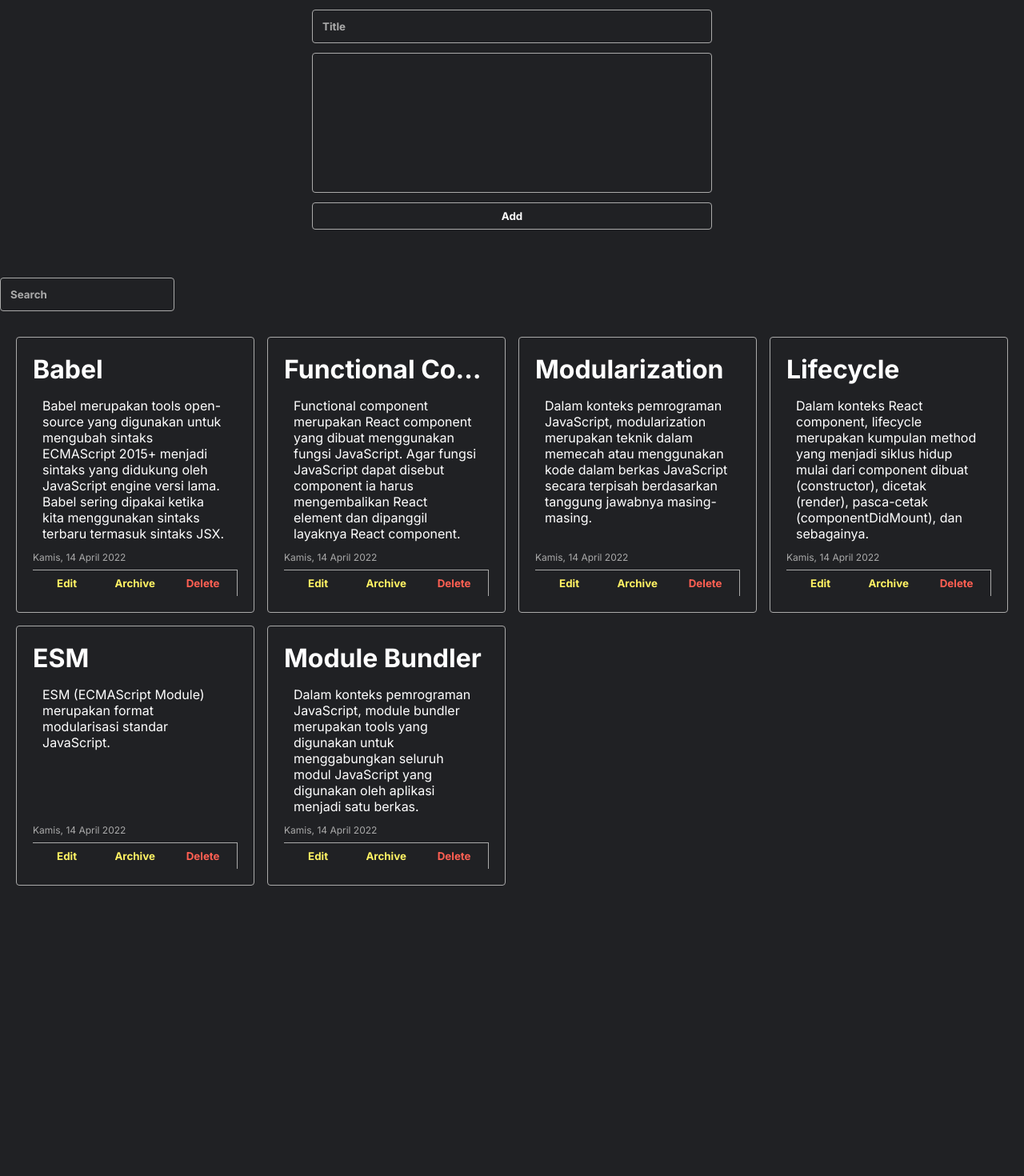
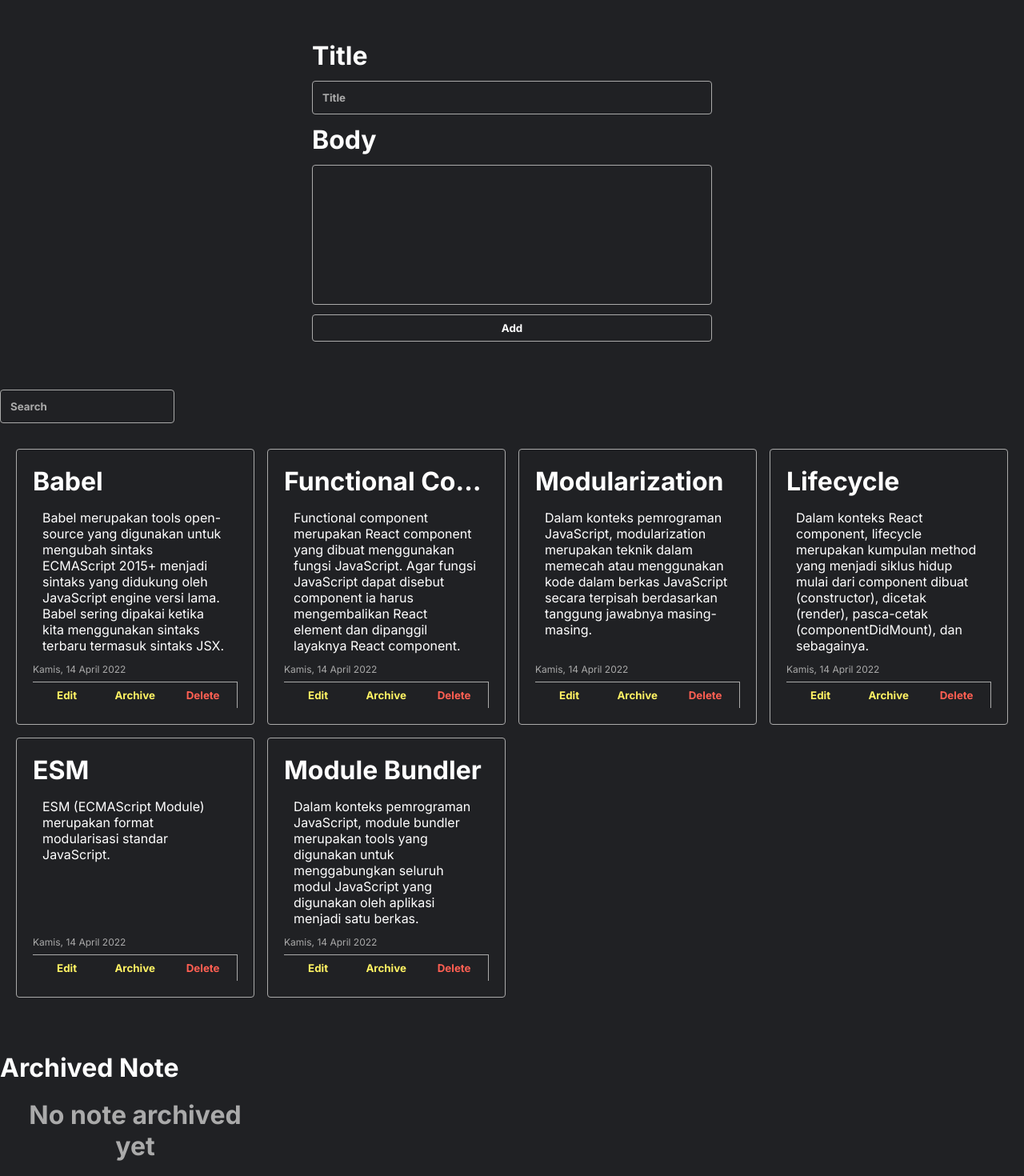
Before and after one commit to JenabB/dicoding-submission-dasar-react, a React (Create React App) app: page / in a window 1280 px wide. Shown: the top 1470 px of the page at 80% size. Before the commit the page ends 1175 px from the top, so only its background shows below. Built offline with nearby package versions, Linux system fonts and the light colour scheme.

Commit message:
add chara limit and archieved note

```diff
--- a/src/App.js
+++ b/src/App.js
@@ -2,6 +2,7 @@
 import { getInitialData } from "./utils";
 import NoteInput from "./components/NoteInput";
 import NoteItem from "./components/NoteItem";
+import ArchivedNote from "./components/ArchivedNote";
 
 class App extends React.Component {
   constructor(props) {
@@ -14,10 +15,23 @@
     this.onQueryChange = this.onQueryChange.bind(this);
     this.onDeleteHandler = this.onDeleteHandler.bind(this);
     this.onAddNoteHandler = this.onAddNoteHandler.bind(this);
+    this.onArchiveHandler = this.onArchiveHandler.bind(this);
   }
 
   onQueryChange(event) {
     this.setState({ query: event.target.value });
+  }
+
+  onArchiveHandler(id) {
+    const updatedNote = this.state.notes.find((el) => el.id === id);
+    updatedNote.archived = !updatedNote.archived;
+    const update = this.state.notes.map((el) => {
+      if (el.id === id) {
+        return updatedNote;
+      }
+      return el;
+    });
+    this.setState({ notes: update });
   }
 
   onDeleteHandler(id) {
@@ -25,7 +39,7 @@
     this.setState({ notes });
   }
 
-  onAddNoteHandler({ title, body, archieved, createdAt }) {
+  onAddNoteHandler({ title, body, archived, createdAt }) {
     this.setState((prevState) => {
       return {
         notes: [
@@ -34,7 +48,7 @@
             id: +new Date(),
             title,
             body,
-            archieved,
+            archived,
             createdAt,
           },
         ],
@@ -52,9 +66,15 @@
           return data;
         }
       })
+      .filter((data) => !data.archived)
       .map((data, index) => {
         return (
-          <NoteItem key={index} {...data} onDelete={this.onDeleteHandler} />
+          <NoteItem
+            key={index}
+            {...data}
+            onDelete={this.onDeleteHandler}
+            onArchive={this.onArchiveHandler}
+          />
         );
       });
     return (
@@ -71,6 +91,13 @@
           <h1 className="notes-list__empty-message">No note yet</h1>
         )}
         <div className="notes-list">{items}</div>
+
+        {/* archived note */}
+        <ArchivedNote
+          notes={this.state.notes}
+          onDelete={this.onDeleteHandler}
+          onArchive={this.onArchiveHandler}
+        />
       </div>
     );
   }
--- /dev/null
+++ b/src/components/ArchivedNote.js
@@ -0,0 +1,28 @@
+import React from "react";
+import NoteItem from "./NoteItem";
+
+const ArchivedNote = ({ notes, onDelete, onArchive }) => {
+  return (
+    <div>
+      <h1>Archived Note</h1>
+      <div className="notes-list">
+        {notes.find((el) => el.archived) ? (
+          notes
+            .filter((el) => el.archived)
+            .map((note, index) => (
+              <NoteItem
+                key={index}
+                {...note}
+                onDelete={onDelete}
+                onArchive={onArchive}
+              />
+            ))
+        ) : (
+          <h1 className="notes-list__empty-message">No note archived yet</h1>
+        )}
+      </div>
+    </div>
+  );
+};
+
+export default ArchivedNote;
--- a/src/components/NoteInput.js
+++ b/src/components/NoteInput.js
@@ -19,9 +19,10 @@
   }
 
   onTitleChangeEventHandler(event) {
+    const limit = 50;
     this.setState(() => {
       return {
-        title: event.target.value,
+        title: event.target.value.slice(0, limit),
       };
     });
   }
@@ -42,6 +43,12 @@
   render() {
     return (
       <form className="note-input" onSubmit={this.onSubmitEventHandler}>
+        <h1>Title</h1>
+        {this.state.title.length > 0 ? (
+          <p>{50 - this.state.title.length} chara left</p>
+        ) : (
+          ""
+        )}
         <input
           type="text"
           className="note-input__title"
@@ -49,6 +56,7 @@
           value={this.state.title}
           onChange={this.onTitleChangeEventHandler}
         />
+        <h1>Body</h1>
         <input
           type="text"
           className="note-input__body"
--- a/src/components/NoteItem.js
+++ b/src/components/NoteItem.js
@@ -2,7 +2,7 @@
 import { showFormattedDate } from "../utils";
 import DeleteModal from "./DeleteModal";
 
-function NoteItem({ id, title, body, isArchieved, createdAt, onDelete }) {
+function NoteItem({ id, title, body, onArchive, createdAt, onDelete }) {
   const [open, setOpen] = useState(false);
 
   const handleDeleteClick = () => setOpen(!open);
@@ -18,7 +18,12 @@
         <p className="note-item__date">{showFormattedDate(createdAt)}</p>
         <div className="note-item__action">
           <button className="note-item__archive-button">Edit</button>
-          <button className="note-item__archive-button">Archive</button>
+          <button
+            className="note-item__archive-button"
+            onClick={() => onArchive(id)}
+          >
+            Archive
+          </button>
           <button
             className="note-item__delete-button"
             onClick={handleDeleteClick}
--- a/src/styles/style.css
+++ b/src/styles/style.css
@@ -53,7 +53,7 @@
 }
 
 .note-input {
-  margin: 0 auto;
+  margin: 50px auto;
   max-width: 500px;
   margin-bottom: 48px;
 }
```
